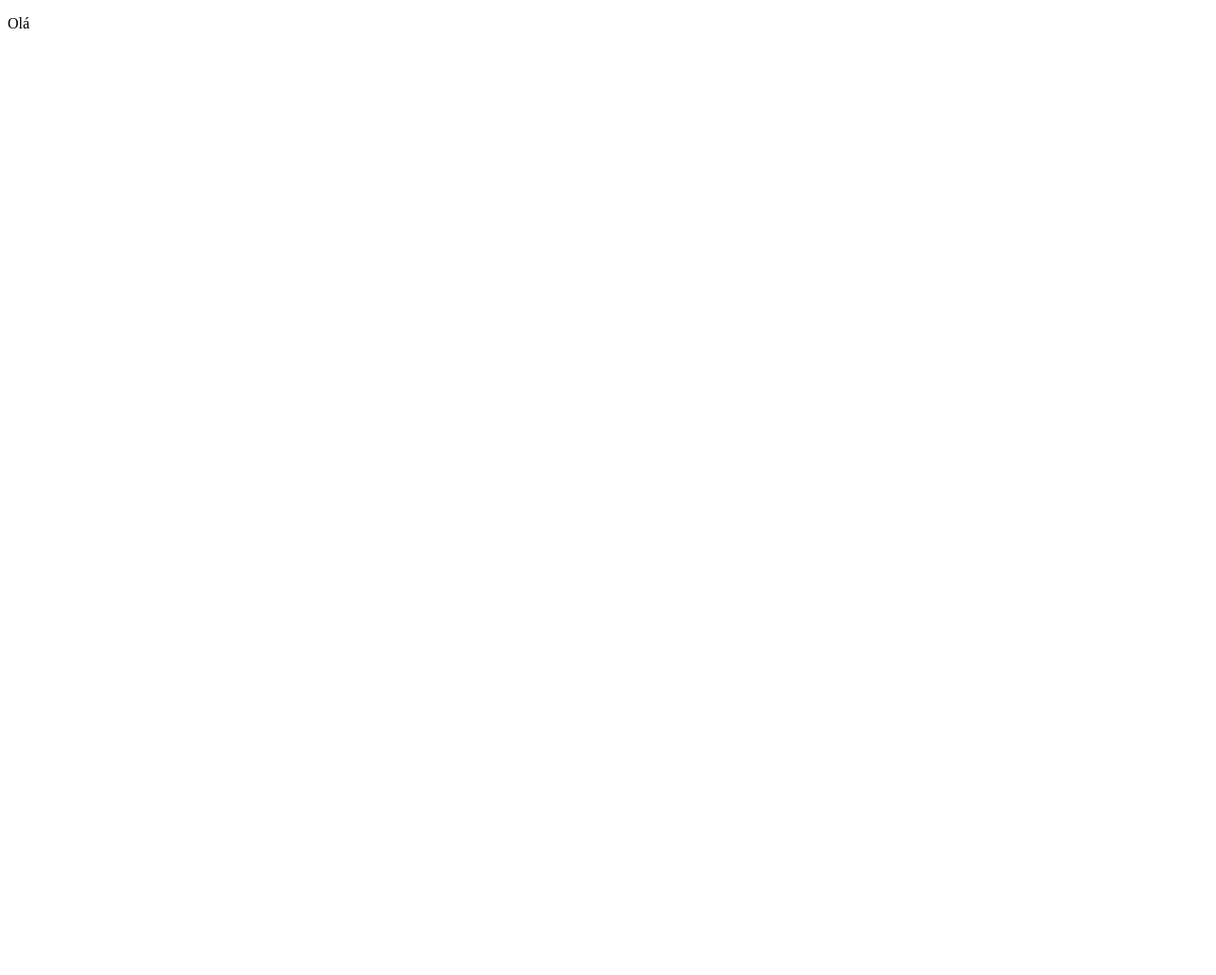
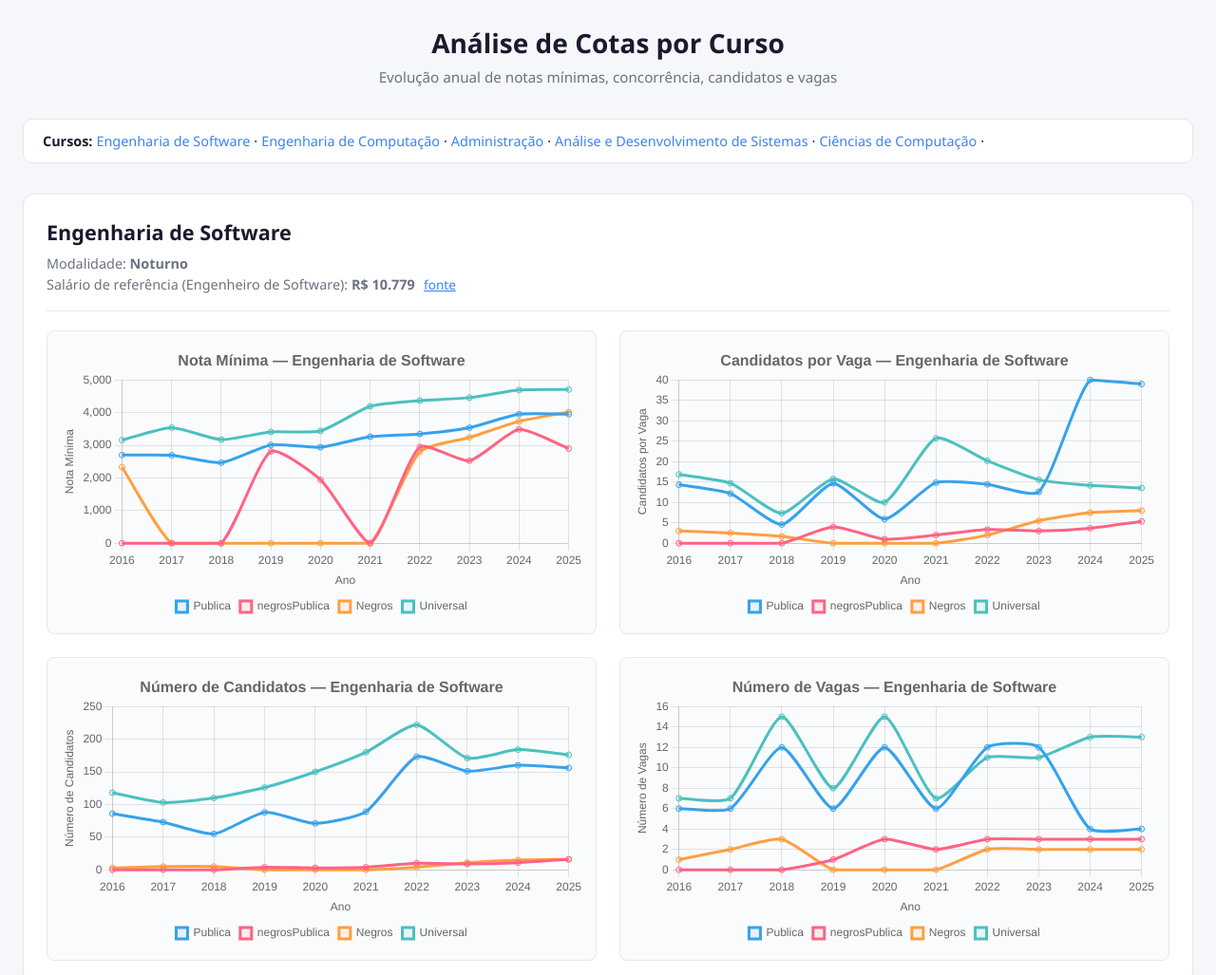
Before and after one commit to Richard2788/Analise-descritiva, a plain HTML site: page index.html in a window 1280 px wide. Shown: the top 1027 px of the page at 95% size. Before the commit the page ends 800 px from the top, so only its background shows below. Drawn offline with nearby package versions, Linux system fonts and the light colour scheme.

Commit message:
Add files via upload

```diff
--- /dev/null
+++ b/chartConfig.js
@@ -0,0 +1,121 @@
+/**
+ * Configurações e utilitários para gráficos Chart.js
+ * Estrutura modularizada para visualização de dados de cotas por curso
+ */
+
+export const chartColors = {
+    Publica: 'rgb(54, 162, 235)',
+    negrosPublica: 'rgb(255, 99, 132)',
+    Negros: 'rgb(255, 159, 64)',
+    Universal: 'rgb(75, 192, 192)',
+    brPublica: 'rgb(54, 162, 235)',
+    brNegros: 'rgb(255, 99, 132)',
+    irPublica: 'rgb(153, 102, 255)',
+    irNegros: 'rgb(255, 159, 64)',
+    amConcorrencia: 'rgb(75, 192, 192)'
+};
+
+export const metricLabels = {
+    notaMinima: 'Nota Mínima',
+    CandidatoPorVaga: 'Candidatos por Vaga',
+    candidatos: 'Número de Candidatos',
+    vagas: 'Número de Vagas'
+};
+
+/**
+ * Extrai anos únicos de um curso, ordenados
+ */
+export function getYears(curso) {
+    return curso.cotas.map(c => c.ano).sort((a, b) => a - b);
+}
+
+/**
+ * Extrai todos os tipos de cota únicos de um curso
+ */
+export function getTiposCota(curso) {
+    const tipos = new Set();
+    curso.cotas.forEach(ano => {
+        ano.tipoCota.forEach(t => tipos.add(t.tipo));
+    });
+    return Array.from(tipos);
+}
+
+/**
+ * Monta dados para um gráfico de linha: anos no eixo X, valores de uma métrica no Y
+ * @param {Object} curso - objeto do curso
+ * @param {string} metric - 'notaMinima' | 'CandidatoPorVaga' | 'candidatos' | 'vagas'
+ * @returns {Object} datasets e labels prontos para Chart.js
+ */
+export function buildLineData(curso, metric) {
+    const years = getYears(curso);
+    const tipos = getTiposCota(curso);
+
+    const datasets = tipos.map(tipo => {
+        const data = years.map(ano => {
+            const anoData = curso.cotas.find(c => c.ano === ano);
+            if (!anoData) return null;
+            const tipoData = anoData.tipoCota.find(t => t.tipo === tipo);
+            return tipoData ? tipoData[metric] : null;
+        });
+
+        return {
+            label: tipo,
+            data,
+            borderColor: chartColors[tipo] || `hsl(${Math.random() * 360}, 70%, 50%)`,
+            backgroundColor: (chartColors[tipo] || `hsl(${Math.random() * 360}, 70%, 50%)`).replace('rgb', 'rgba').replace(')', ', 0.1)'),
+            tension: 0.2,
+            fill: false,
+            spanGaps: true
+        };
+    });
+
+    return {
+        labels: years.map(String),
+        datasets
+    };
+}
+
+/**
+ * Opções padrão de gráfico de linha
+ */
+export function getLineOptions(title, metric) {
+    return {
+        responsive: true,
+        maintainAspectRatio: false,
+        plugins: {
+            title: {
+                display: true,
+                text: title,
+                font: { size: 16 }
+            },
+            legend: {
+                position: 'bottom',
+                labels: { boxWidth: 12, padding: 10 }
+            },
+            tooltip: {
+                mode: 'index',
+                intersect: false
+            }
+        },
+        scales: {
+            x: {
+                title: {
+                    display: true,
+                    text: 'Ano'
+                }
+            },
+            y: {
+                title: {
+                    display: true,
+                    text: metricLabels[metric] || metric
+                },
+                beginAtZero: metric !== 'notaMinima'
+            }
+        },
+        interaction: {
+            mode: 'nearest',
+            axis: 'x',
+            intersect: false
+        }
+    };
+}
--- /dev/null
+++ b/createCharts.js
@@ -0,0 +1,97 @@
+/**
+ * Módulo principal para criação modularizada de gráficos Chart.js
+ * Gera um conjunto de gráficos por curso (um para cada métrica relevante)
+ */
+
+import { buildLineData, getLineOptions, metricLabels } from './chartConfig.js';
+
+const METRICS = ['notaMinima', 'CandidatoPorVaga', 'candidatos', 'vagas'];
+
+/**
+ * Cria os gráficos de um único curso dentro de um container
+ * @param {Object} curso - dados do curso
+ * @param {HTMLElement} container - elemento pai onde os canvas serão inseridos
+ * @param {Object} Chart - referência global do Chart.js
+ */
+export function createChartsForCourse(curso, container, Chart) {
+    const section = document.createElement('section');
+    section.className = 'course-section';
+    section.id = `curso-${curso.id}`;
+
+    const header = document.createElement('div');
+    header.className = 'course-header';
+    header.innerHTML = `
+        <h2>${curso.nome}</h2>
+        <p class="modalidade">Modalidade: <strong>${curso.modalidade}</strong></p>
+        ${curso.salariosAtuais?.length ? `
+            <p class="salario">
+                Salário de referência (${curso.salariosAtuais[0].cargo}):
+                <strong>R$ ${curso.salariosAtuais[0].salario.toLocaleString('pt-BR')}</strong>
+                <a href="${curso.salariosAtuais[0].referencia}" target="_blank" rel="noopener">fonte</a>
+            </p>
+        ` : ''}
+    `;
+    section.appendChild(header);
+
+    const chartsGrid = document.createElement('div');
+    chartsGrid.className = 'charts-grid';
+
+    METRICS.forEach(metric => {
+        const chartWrapper = document.createElement('div');
+        chartWrapper.className = 'chart-wrapper';
+
+        const canvas = document.createElement('canvas');
+        canvas.id = `chart-${curso.id}-${metric}`;
+        chartWrapper.appendChild(canvas);
+        chartsGrid.appendChild(chartWrapper);
+
+        const { labels, datasets } = buildLineData(curso, metric);
+
+        // Só cria o gráfico se houver algum dado válido
+        const hasData = datasets.some(ds => ds.data.some(v => v !== null && v !== 0));
+        if (!hasData && metric !== 'notaMinima') {
+            chartWrapper.style.display = 'none';
+            return;
+        }
+
+        new Chart(canvas, {
+            type: 'line',
+            data: { labels, datasets },
+            options: getLineOptions(
+                `${metricLabels[metric]} — ${curso.nome}`,
+                metric
+            )
+        });
+    });
+
+    section.appendChild(chartsGrid);
+    container.appendChild(section);
+}
+
+/**
+ * Cria todos os gráficos para a lista de cursos
+ * @param {Array} cursos - array de cursos do db
+ * @param {HTMLElement} rootContainer - container raiz
+ * @param {Object} Chart - Chart.js
+ */
+export function createAllCharts(cursos, rootContainer, Chart) {
+    // Limpa conteúdo anterior se houver
+    rootContainer.innerHTML = '';
+
+    // Navegação rápida
+    const nav = document.createElement('nav');
+    nav.className = 'course-nav';
+    nav.innerHTML = '<strong>Cursos:</strong> ';
+    cursos.forEach(c => {
+        const link = document.createElement('a');
+        link.href = `#curso-${c.id}`;
+        link.textContent = c.nome;
+        nav.appendChild(link);
+        nav.appendChild(document.createTextNode(' · '));
+    });
+    rootContainer.appendChild(nav);
+
+    cursos.forEach(curso => {
+        createChartsForCourse(curso, rootContainer, Chart);
+    });
+}
--- a/index.html
+++ b/index.html
@@ -1,14 +1,159 @@
 <!DOCTYPE html>
-<html lang="en">
-
+<html lang="pt-BR">
 <head>
     <meta charset="UTF-8">
     <meta name="viewport" content="width=device-width, initial-scale=1.0">
-    <title>Document</title>
+    <title>Gráficos de Cotas por Curso</title>
+    <script src="https://cdn.jsdelivr.net/npm/chart.js@4.4.1/dist/chart.umd.min.js"></script>
+    <style>
+        :root {
+            --bg: #f5f7fa;
+            --card: #ffffff;
+            --text: #1a1a2e;
+            --muted: #6b7280;
+            --border: #e5e7eb;
+            --accent: #3b82f6;
+        }
+
+        * {
+            box-sizing: border-box;
+            margin: 0;
+            padding: 0;
+        }
+
+        body {
+            font-family: 'Segoe UI', system-ui, -apple-system, sans-serif;
+            background: var(--bg);
+            color: var(--text);
+            line-height: 1.5;
+            padding: 1.5rem;
+        }
+
+        header.page-header {
+            text-align: center;
+            margin-bottom: 2rem;
+        }
+
+        header.page-header h1 {
+            font-size: 1.75rem;
+            font-weight: 700;
+            margin-bottom: 0.25rem;
+        }
+
+        header.page-header p {
+            color: var(--muted);
+            font-size: 0.95rem;
+        }
+
+        .course-nav {
+            background: var(--card);
+            border: 1px solid var(--border);
+            border-radius: 10px;
+            padding: 0.75rem 1.25rem;
+            margin-bottom: 2rem;
+            display: flex;
+            flex-wrap: wrap;
+            gap: 0.25rem;
+            align-items: center;
+            font-size: 0.9rem;
+        }
+
+        .course-nav a {
+            color: var(--accent);
+            text-decoration: none;
+            font-weight: 500;
+        }
+
+        .course-nav a:hover {
+            text-decoration: underline;
+        }
+
+        .course-section {
+            background: var(--card);
+            border: 1px solid var(--border);
+            border-radius: 12px;
+            padding: 1.5rem;
+            margin-bottom: 2.5rem;
+            box-shadow: 0 1px 3px rgba(0,0,0,0.04);
+        }
+
+        .course-header {
+            margin-bottom: 1.25rem;
+            padding-bottom: 1rem;
+            border-bottom: 1px solid var(--border);
+        }
+
+        .course-header h2 {
+            font-size: 1.35rem;
+            margin-bottom: 0.35rem;
+        }
+
+        .course-header .modalidade,
+        .course-header .salario {
+            font-size: 0.9rem;
+            color: var(--muted);
+        }
+
+        .course-header .salario a {
+            color: var(--accent);
+            margin-left: 0.35rem;
+            font-size: 0.85rem;
+        }
+
+        .charts-grid {
+            display: grid;
+            grid-template-columns: repeat(auto-fit, minmax(320px, 1fr));
+            gap: 1.5rem;
+        }
+
+        .chart-wrapper {
+            position: relative;
+            height: 320px;
+            background: #fafbfc;
+            border-radius: 8px;
+            padding: 0.75rem;
+            border: 1px solid var(--border);
+        }
+
+        @media (min-width: 900px) {
+            .charts-grid {
+                grid-template-columns: 1fr 1fr;
+            }
+        }
+
+        @media (min-width: 1400px) {
+            .charts-grid {
+                grid-template-columns: 1fr 1fr 1fr 1fr;
+            }
+        }
+
+        footer {
+            text-align: center;
+            color: var(--muted);
+            font-size: 0.8rem;
+            margin-top: 2rem;
+            padding-top: 1rem;
+        }
+    </style>
 </head>
+<body>
+    <header class="page-header">
+        <h1>Análise de Cotas por Curso</h1>
+        <p>Evolução anual de notas mínimas, concorrência, candidatos e vagas</p>
+    </header>
 
-<body>
-    <p>Olá</p>
+    <main id="charts-root"></main>
+
+    <footer>
+        Dados processados de database.js · Gráficos gerados com Chart.js e GrokAI
+    </footer>
+
+    <script type="module">
+        import { db } from './database.js';
+        import { createAllCharts } from './createCharts.js';
+
+        // Chart.js está disponível globalmente via CDN (Chart)
+        createAllCharts(db.cursos, document.getElementById('charts-root'), Chart);
+    </script>
 </body>
-
 </html>
```
